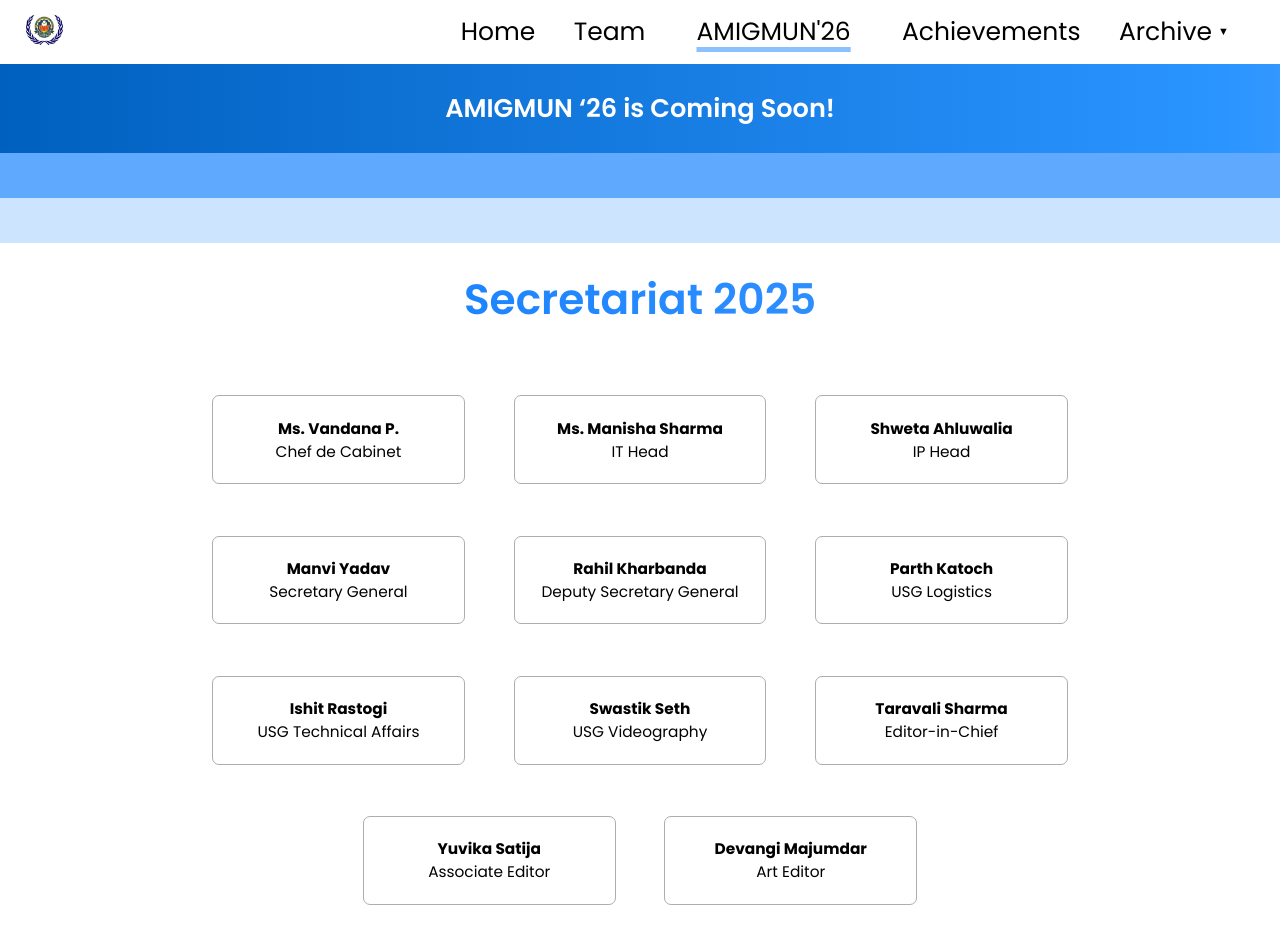
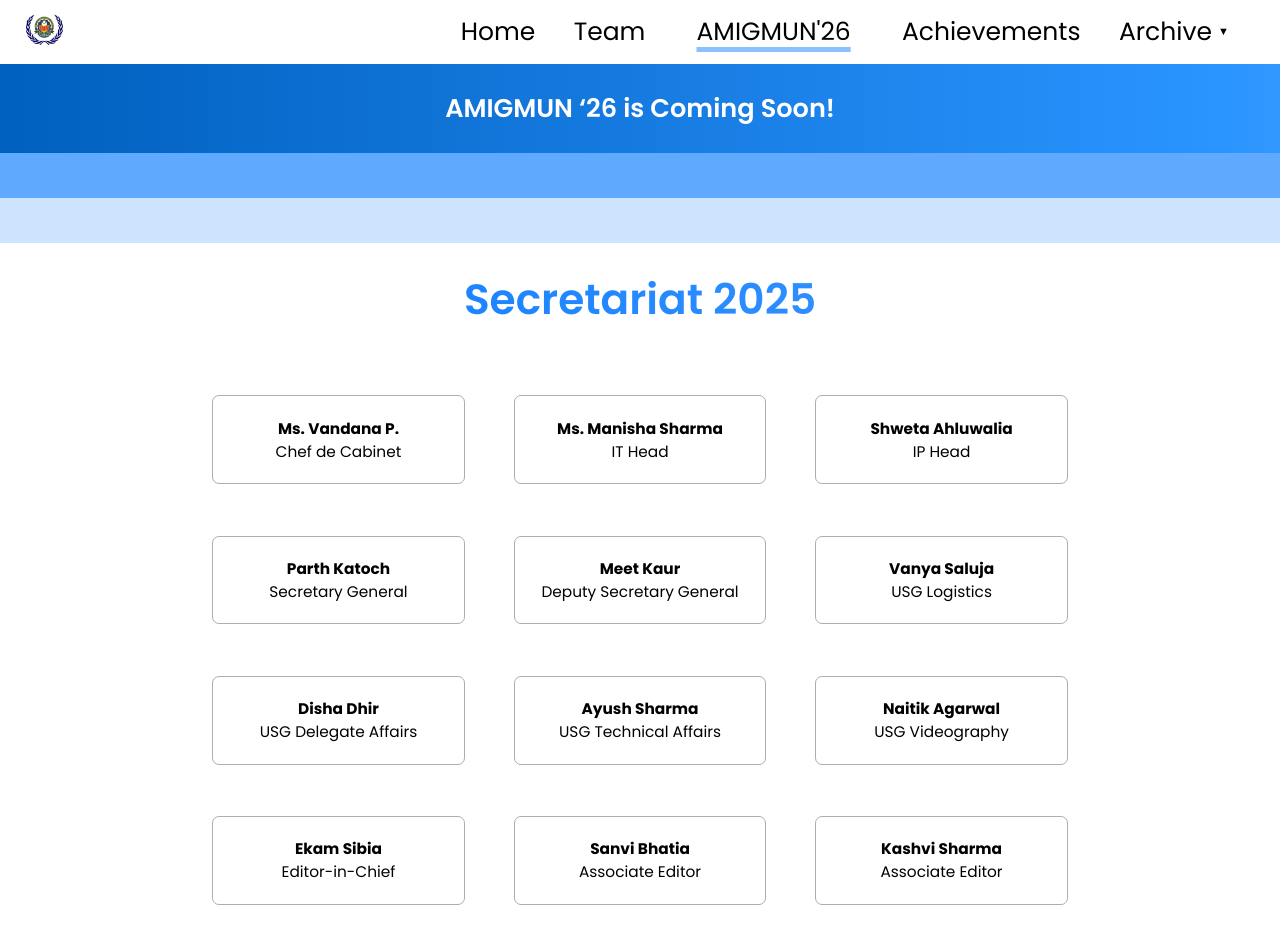
Before and after one commit to NotIshi28/MunSociety, a React (Vite) app: page /AMIGMUN in a window 1280 px wide. Shown: the top 952 px of the page. Built offline with nearby package versions, Linux system fonts and the light colour scheme.

Commit message:
chore: update sec list and fix spellings

```diff
--- a/data/committees.json
+++ b/data/committees.json
@@ -40,7 +40,7 @@
     "backgroundGuide": "https://drive.google.com/file/d/1YJsvIdGHgCeEJeTL9Pta77zH5Nj3JP6e/view?usp=sharing",
     "executiveBoard": {
       "chairperson": "Mehak Bansal",
-      "viceChairperson": "Divit Arora"
+      "viceChairperson": "Divit Sen"
     }
     },
     {
--- a/src/Amigmun.jsx
+++ b/src/Amigmun.jsx
@@ -77,36 +77,40 @@
                   <span>IP Head</span>
               </div>
               <div className="sec-cards">
-                  <b>Manvi Yadav</b>
+                  <b>Parth Katoch</b>
                   <span>Secretary General</span>
               </div>
               <div className="sec-cards">
-                  <b>Rahil Kharbanda</b>
+                  <b>Meet Kaur</b>
                   <span>Deputy Secretary General</span>
               </div>
               <div className="sec-cards">
-                  <b>Parth Katoch</b>
+                  <b>Vanya Saluja</b>
                   <span>USG Logistics</span>
               </div>
               <div className="sec-cards">
-                  <b>Ishit Rastogi</b>
+                  <b>Disha Dhir</b>
+                  <span>USG Delegate Affairs</span>
+              </div>
+              <div className="sec-cards">
+                  <b>Ayush Sharma</b>
                   <span>USG Technical Affairs</span>
               </div>
               <div className="sec-cards">
-                  <b>Swastik Seth</b>
+                  <b>Naitik Agarwal</b>
                   <span>USG Videography</span>
               </div>
               <div className="sec-cards">
-                  <b>Taravali Sharma</b>
+                  <b>Ekam Sibia</b>
                   <span>Editor-in-Chief</span>
               </div>
               <div className="sec-cards">
-                  <b>Yuvika Satija</b>
+                  <b>Sanvi Bhatia</b>
                   <span>Associate Editor</span>
               </div>
               <div className="sec-cards">
-                  <b>Devangi Majumdar</b>
-                  <span>Art Editor</span>
+                  <b>Kashvi Sharma</b>
+                  <span>Associate Editor</span>
               </div>
 
             </div>
```
